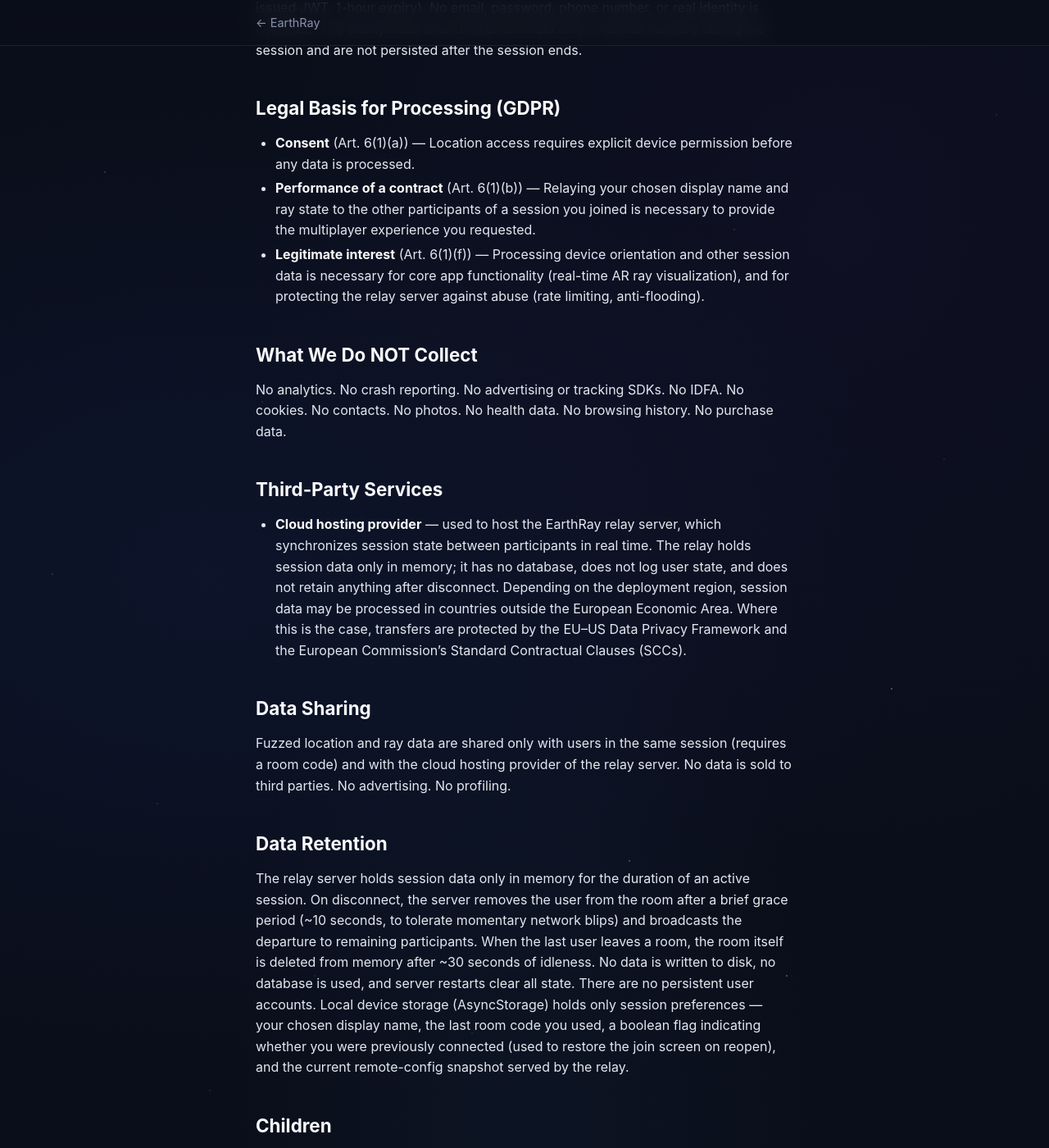
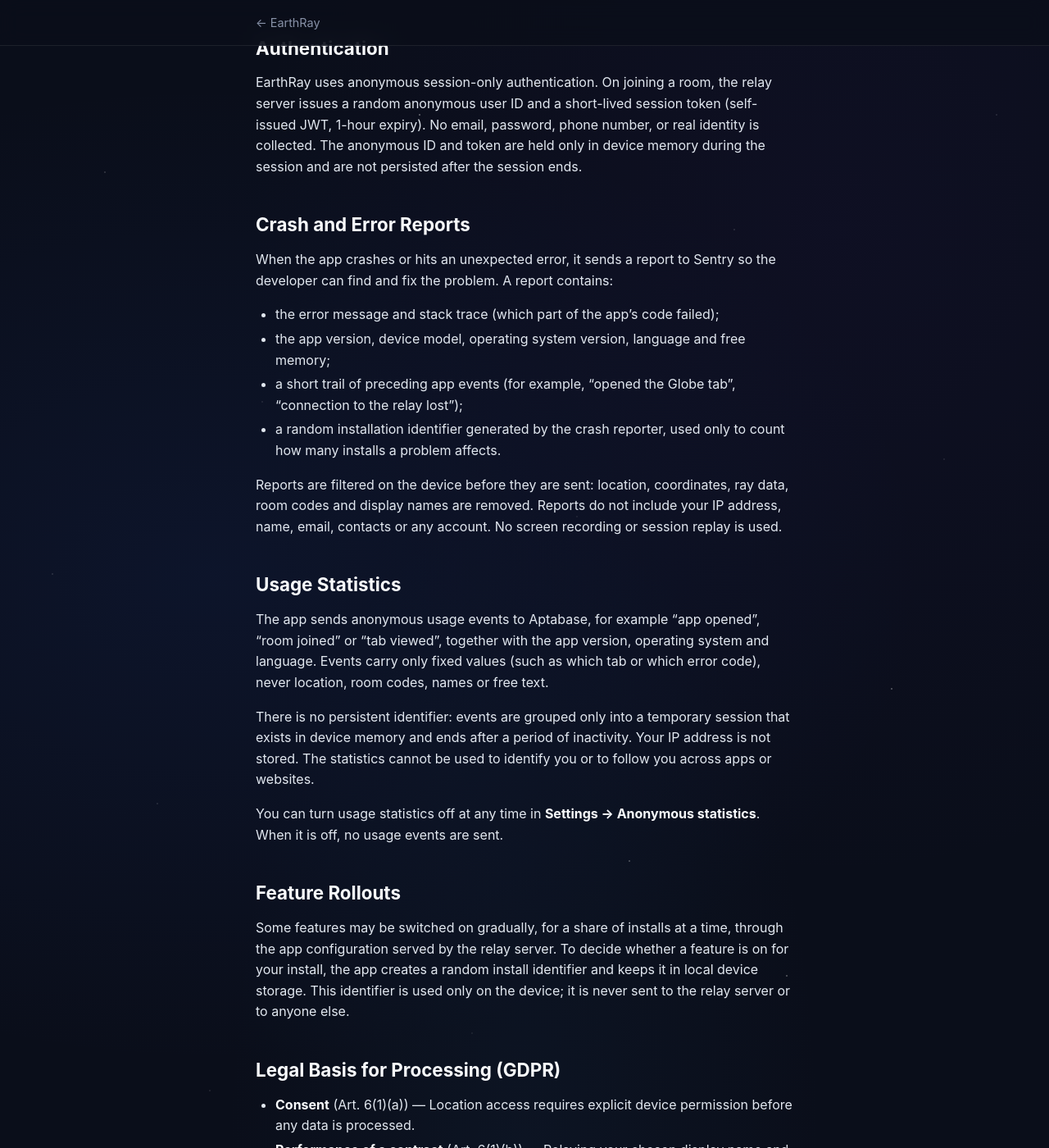
Before and after one commit to antonjuls/antonjuls.github.io, a Jekyll site: the page built from projects/earthray/privacy-policy.md, in a window 1280 px wide and 1400 px high, scrolled down 975 px. Shown: the whole window at 82% size. Built offline with Jekyll 4.4.1, drawn with Linux system fonts in a browser that asks for light colours; some of the changed text lies outside the part shown.

Commit message:
docs: earthray privacy policy and pages cover crash reports, analytics and feature flags

```diff
--- a/projects/earthray/privacy-policy.md
+++ b/projects/earthray/privacy-policy.md
@@ -19,32 +19,63 @@
 | Device orientation (motion sensors) | Determines phone pointing direction for AR ray              | Real-time local processing only, never stored or transmitted                                                                                                   |
 | Camera feed                         | AR overlay display                                          | Local display only — never recorded, transmitted, or stored                                                                                                    |
 | Display name (user-chosen)          | Shown to other session participants                         | Relay server, in-memory only, active session — auto-deleted on disconnect                                                                                      |
+| Crash and error reports             | Finding and fixing crashes and bugs                         | Sent to Sentry (EU region). See [Crash and Error Reports](#crash-and-error-reports)                                                                            |
+| Anonymous usage statistics          | Understanding which features are used and where people get stuck | Sent to Aptabase (EU region), no identifier. Can be turned off in Settings. See [Usage Statistics](#usage-statistics)                                     |
 
 ## Authentication
 
 EarthRay uses anonymous session-only authentication. On joining a room, the relay server issues a random anonymous user ID and a short-lived session token (self-issued JWT, 1-hour expiry). No email, password, phone number, or real identity is collected. The anonymous ID and token are held only in device memory during the session and are not persisted after the session ends.
 
+## Crash and Error Reports
+
+When the app crashes or hits an unexpected error, it sends a report to Sentry so the developer can find and fix the problem. A report contains:
+
+- the error message and stack trace (which part of the app's code failed);
+- the app version, device model, operating system version, language and free memory;
+- a short trail of preceding app events (for example, "opened the Globe tab", "connection to the relay lost");
+- a random installation identifier generated by the crash reporter, used only to count how many installs a problem affects.
+
+Reports are filtered on the device before they are sent: location, coordinates, ray data, room codes and display names are removed. Reports do not include your IP address, name, email, contacts or any account. No screen recording or session replay is used.
+
+## Usage Statistics
+
+The app sends anonymous usage events to Aptabase, for example "app opened", "room joined" or "tab viewed", together with the app version, operating system and language. Events carry only fixed values (such as which tab or which error code), never location, room codes, names or free text.
+
+There is no persistent identifier: events are grouped only into a temporary session that exists in device memory and ends after a period of inactivity. Your IP address is not stored. The statistics cannot be used to identify you or to follow you across apps or websites.
+
+You can turn usage statistics off at any time in **Settings → Anonymous statistics**. When it is off, no usage events are sent.
+
+## Feature Rollouts
+
+Some features may be switched on gradually, for a share of installs at a time, through the app configuration served by the relay server. To decide whether a feature is on for your install, the app creates a random install identifier and keeps it in local device storage. This identifier is used only on the device; it is never sent to the relay server or to anyone else.
+
 ## Legal Basis for Processing (GDPR)
 
 - **Consent** (Art. 6(1)(a)) — Location access requires explicit device permission before any data is processed.
 - **Performance of a contract** (Art. 6(1)(b)) — Relaying your chosen display name and ray state to the other participants of a session you joined is necessary to provide the multiplayer experience you requested.
-- **Legitimate interest** (Art. 6(1)(f)) — Processing device orientation and other session data is necessary for core app functionality (real-time AR ray visualization), and for protecting the relay server against abuse (rate limiting, anti-flooding).
+- **Legitimate interest** (Art. 6(1)(f)) — Processing device orientation and other session data is necessary for core app functionality (real-time AR ray visualization), and for protecting the relay server against abuse (rate limiting, anti-flooding). Crash and error reports are necessary to keep the app working and secure. Anonymous usage statistics help improve the app; they contain no identifier and you can turn them off in Settings.
 
 ## What We Do NOT Collect
 
-No analytics. No crash reporting. No advertising or tracking SDKs. No IDFA. No cookies. No contacts. No photos. No health data. No browsing history. No purchase data.
+No advertising or tracking SDKs. No advertising identifiers (IDFA / Android Advertising ID). No tracking across apps or websites. No profiling. No cookies. No contacts. No photos. No health data. No browsing history. No purchase data. No Google or Firebase services.
 
 ## Third-Party Services
 
 - **Cloud hosting provider** — used to host the EarthRay relay server, which synchronizes session state between participants in real time. The relay holds session data only in memory; it has no database, does not log user state, and does not retain anything after disconnect. Depending on the deployment region, session data may be processed in countries outside the European Economic Area. Where this is the case, transfers are protected by the EU–US Data Privacy Framework and the European Commission's Standard Contractual Clauses (SCCs).
+- **Sentry** (Functional Software, Inc.) — crash and error reporting, data stored in Sentry's EU region (Germany). Sentry acts as a processor under a data processing agreement. As a US company, it may access data from outside the EEA; such transfers are protected by the EU–US Data Privacy Framework and SCCs.
+- **Aptabase** — anonymous usage statistics, data stored in Aptabase's EU region. Aptabase acts as a processor and receives no identifier that links events to a person or device.
 
 ## Data Sharing
 
-Fuzzed location and ray data are shared only with users in the same session (requires a room code) and with the cloud hosting provider of the relay server. No data is sold to third parties. No advertising. No profiling.
+Fuzzed location and ray data are shared only with users in the same session (requires a room code) and with the cloud hosting provider of the relay server. Crash reports and anonymous usage statistics are shared only with the processors listed above, solely to provide those services to the developer. No data is sold to third parties. No advertising. No profiling.
 
 ## Data Retention
 
-The relay server holds session data only in memory for the duration of an active session. On disconnect, the server removes the user from the room after a brief grace period (~10 seconds, to tolerate momentary network blips) and broadcasts the departure to remaining participants. When the last user leaves a room, the room itself is deleted from memory after ~30 seconds of idleness. No data is written to disk, no database is used, and server restarts clear all state. There are no persistent user accounts. Local device storage (AsyncStorage) holds only session preferences — your chosen display name, the last room code you used, a boolean flag indicating whether you were previously connected (used to restore the join screen on reopen), and the current remote-config snapshot served by the relay.
+The relay server holds session data only in memory for the duration of an active session. On disconnect, the server removes the user from the room after a brief grace period (~10 seconds, to tolerate momentary network blips) and broadcasts the departure to remaining participants. When the last user leaves a room, the room itself is deleted from memory after ~30 seconds of idleness. No data is written to disk, no database is used, and server restarts clear all state. There are no persistent user accounts.
+
+Crash and error reports are kept in Sentry for up to 90 days and then deleted automatically. Anonymous usage statistics are kept in Aptabase as aggregated, non-identifying event records.
+
+Local device storage (AsyncStorage) holds only app preferences — your chosen display name, the last room code you used, a boolean flag indicating whether you were previously connected (used to restore the join screen on reopen), the current remote-config snapshot served by the relay, your usage-statistics setting, and the random install identifier used for feature rollouts. The crash reporter may keep a pending report on the device until it can be sent.
 
 ## Children
 
@@ -55,10 +86,10 @@
 The developer is based in the EU (Netherlands). Under GDPR, you have the right to:
 
 - Access, correct, or delete your personal data
-- Restrict or object to processing
+- Restrict or object to processing — for usage statistics, simply turn them off in Settings
 - Lodge a complaint with the Dutch Data Protection Authority (Autoriteit Persoonsgegevens) at [autoriteitpersoonsgegevens.nl](https://autoriteitpersoonsgegevens.nl)
 
-In practice, all session data is already auto-deleted on disconnect. For any requests, contact the developer.
+In practice, all session data is already auto-deleted on disconnect, and crash reports and usage statistics contain no information that identifies you, so they usually cannot be linked back to a specific person. For any requests, contact the developer.
 
 ## International Users
 
```
Also changed, not shown: other parts of projects/earthray/privacy-policy.md (+1 -1 lines), _projects/earthray.md (+2 -1 lines), projects/earthray/specification.md (+11 -0 lines), projects/earthray/terms.md (+2 -1 lines).
